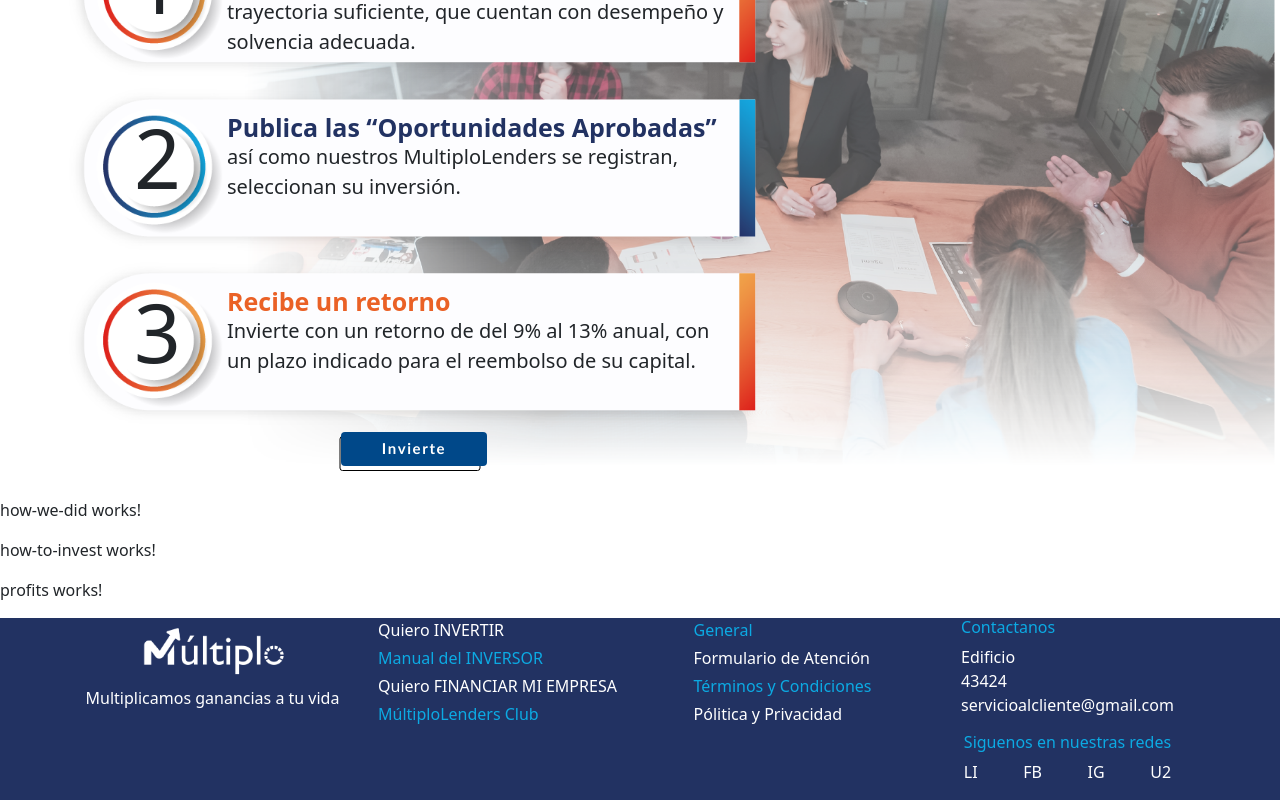
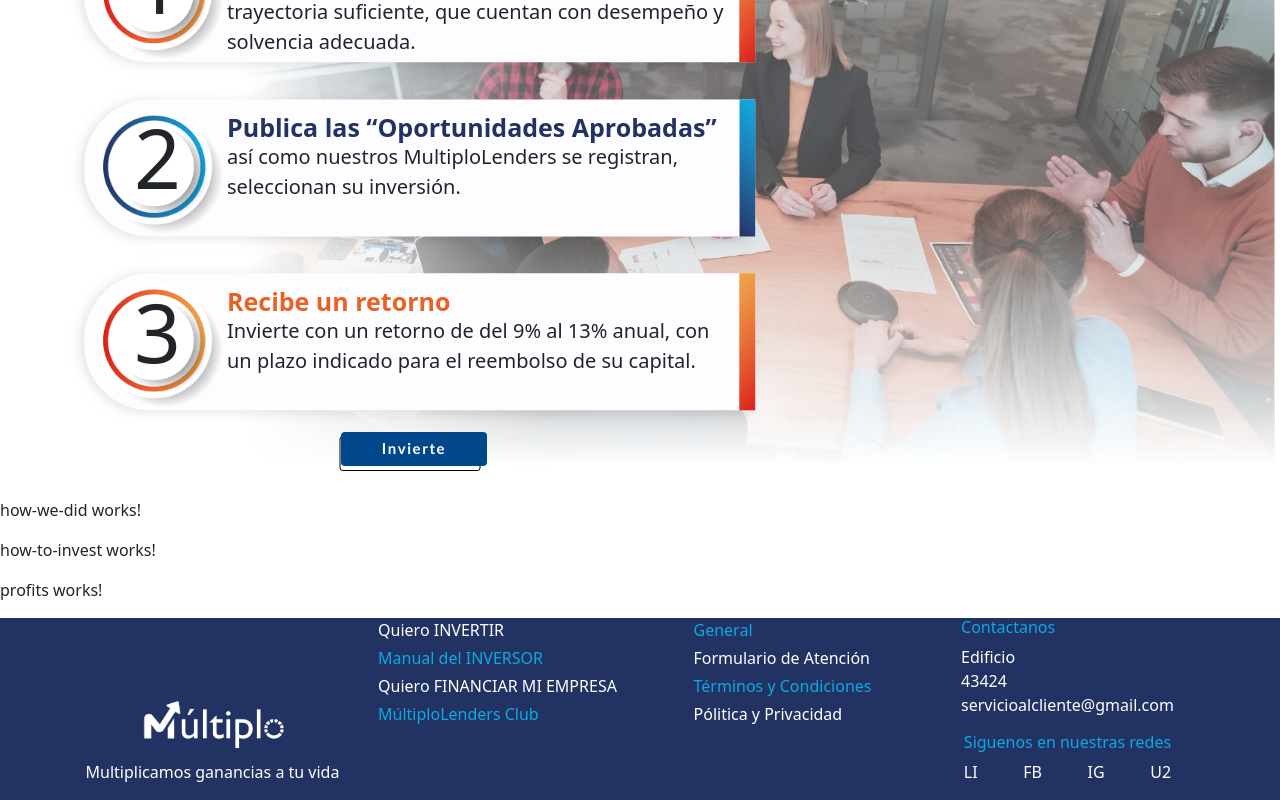
Before and after one commit to FedeRacun/multiplo.landing, an Angular app: page / in a window 1280 px wide. Shown: the part 1775-2575 px from the top of the page. Built offline with nearby package versions, Linux system fonts and the light colour scheme; a web font is replaced by a local one.

Commit message:
se acomoda el logo a la base del footer

```diff
--- a/src/app/views/footer/footer.component.html
+++ b/src/app/views/footer/footer.component.html
@@ -1,7 +1,7 @@
 <footer class="bg-color-primary-500">
   <div class="container">
     <div class="row">
-      <div class="col-12 col-md-3 d-flex align-items-center flex-column">
+      <div class="col-12 col-md-3 d-flex align-items-center flex-column justify-content-end">
         <img src="../../../assets/images/logo-footer.png" width="150px" />
         <p class="text-white">Multiplicamos ganancias a tu vida</p>
       </div>
```
